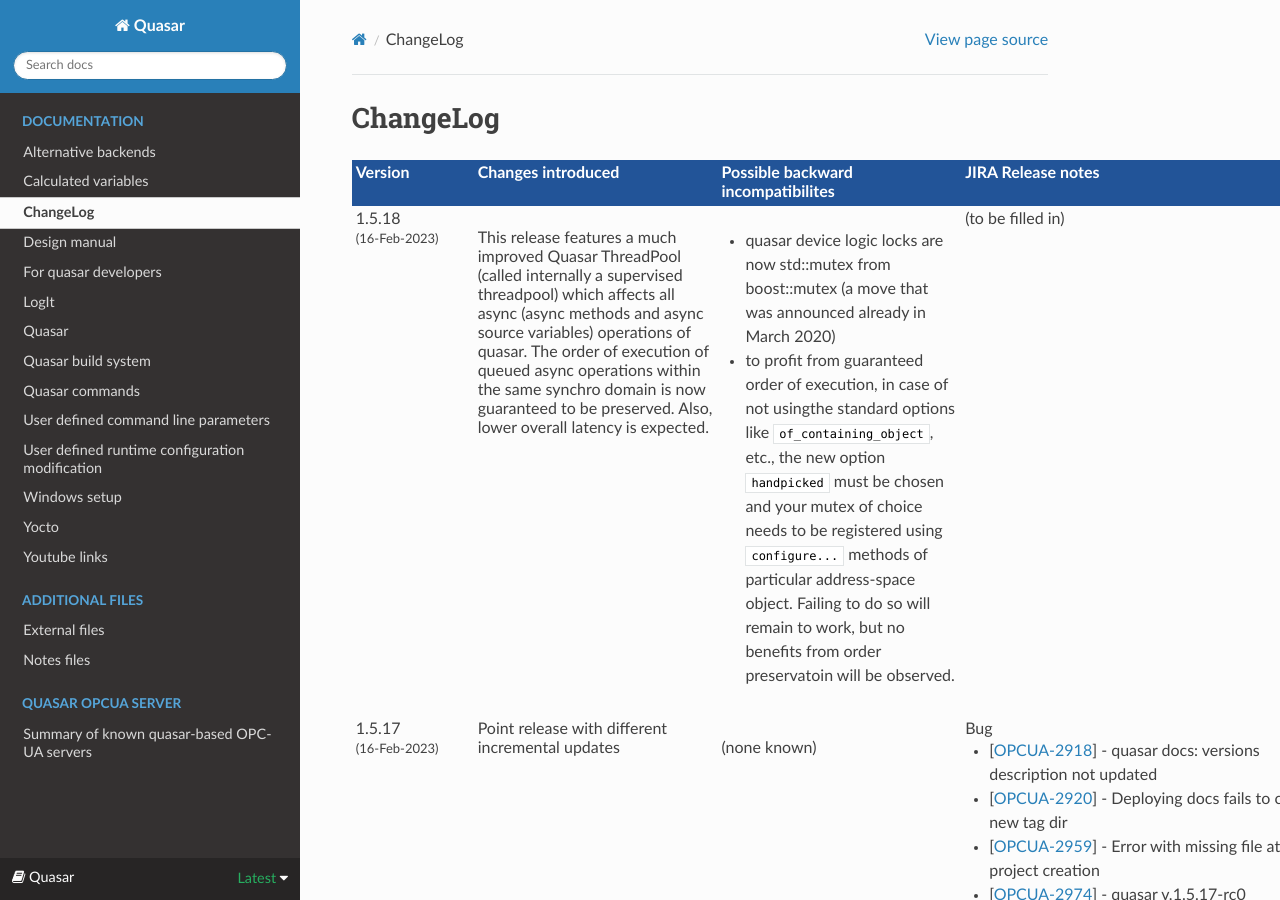
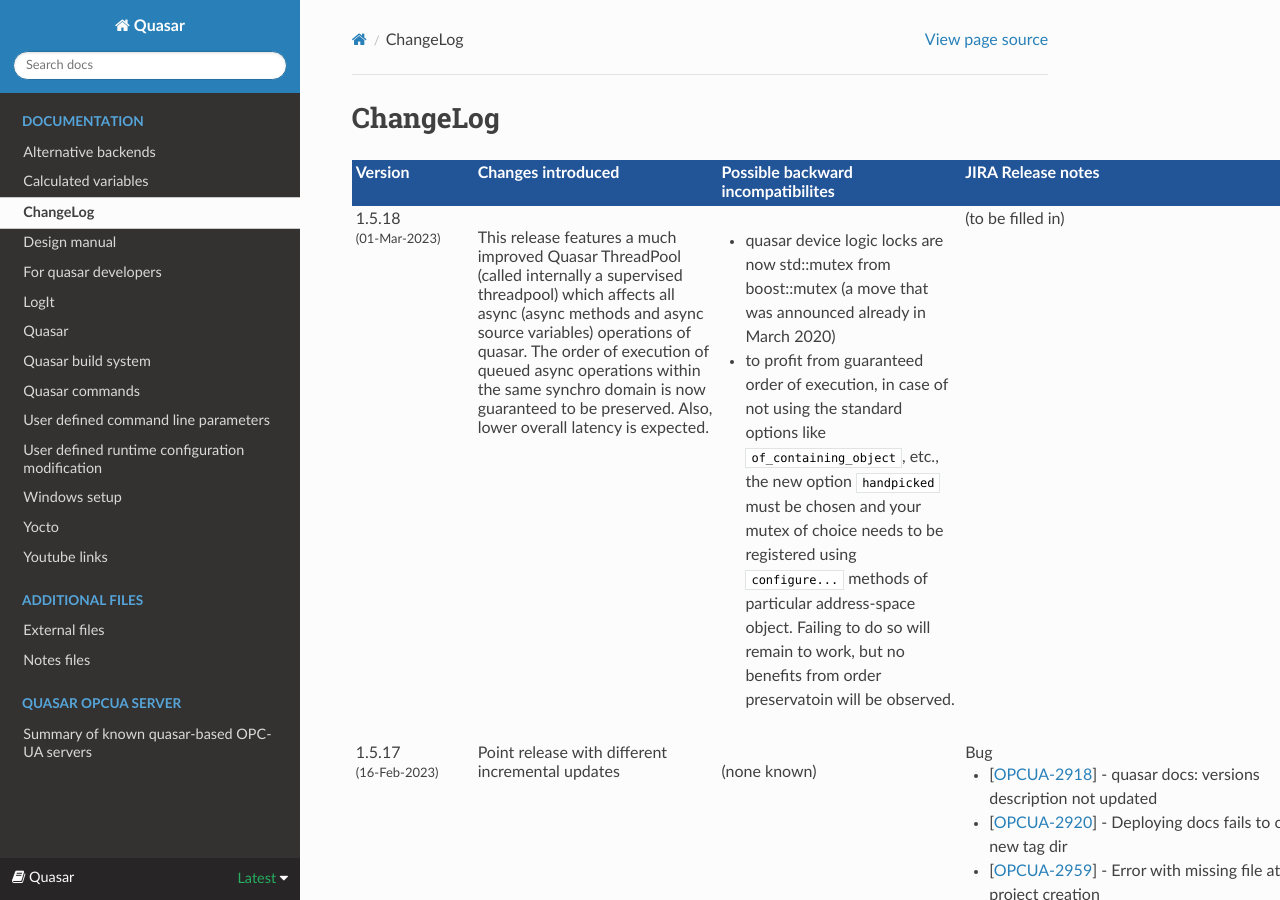
Before and after one commit to quasar-team/quasar, a Sphinx documentation site: the page built from Documentation/source/ChangeLog.rst, in a window 1280 px wide and 900 px high. Built offline with Sphinx 7.4.7 and the Read the Docs theme 2.0.0, drawn with Linux system fonts in a browser that asks for light colours.

Commit message:
fixed release date

```diff
--- a/Documentation/source/ChangeLog.rst
+++ b/Documentation/source/ChangeLog.rst
@@ -26,7 +26,7 @@
 			<tr>
 
 			<td valign="top">1.5.18<font size="-1"><br>
-				(16-Feb-2023)</font><br>
+				(01-Mar-2023)</font><br>
 			</td>
 			<td valign="top">
 			<br>
@@ -38,7 +38,7 @@
 			<td valign="top"><br>
 				<ul>
 					<li>quasar device logic locks are now std::mutex from boost::mutex (a move that was announced already in March 2020)</li>
-					<li>to profit from guaranteed order of execution, in case of <emph>not using</emph>the standard options like <code>of_containing_object</code>, etc.,
+					<li>to profit from guaranteed order of execution, in case of <emph>not using</emph> the standard options like <code>of_containing_object</code>, etc.,
 						the new option <code>handpicked</code> must be chosen and your mutex of choice needs to be registered using <code>configure...</code> methods
 						of particular address-space object. Failing to do so will remain to work, but no benefits from order preservatoin will be observed.
 				</ul>
```
